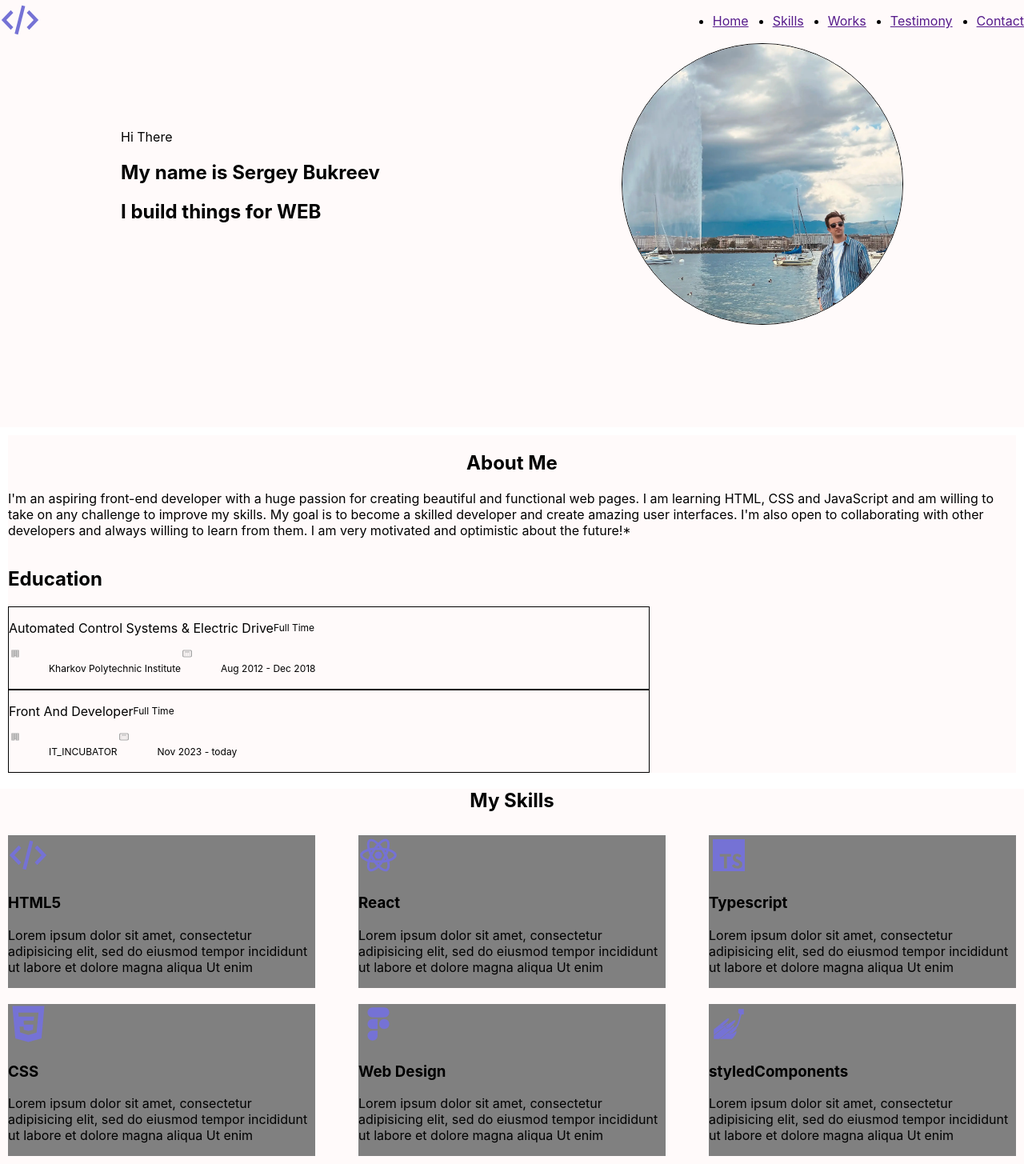
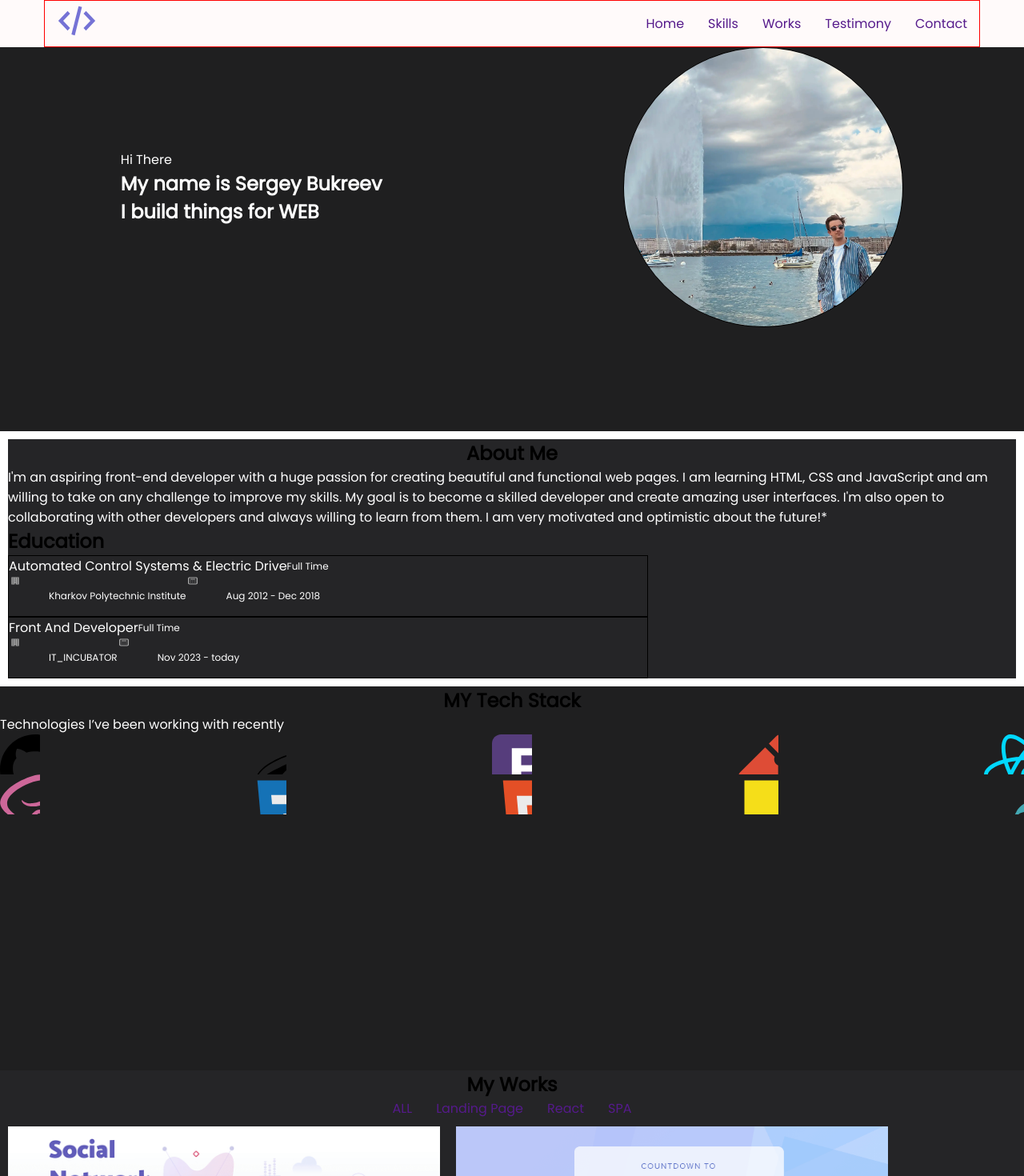
Before and after one commit to Sergey-Bukreev/Portfolio, a React app: page / in a window 1280 px wide. Shown: the top 1470 px of the page at 80% size. Built offline with nearby package versions, Linux system fonts and the light colour scheme.

Commit message:
fix mistakes

```diff
--- a/src/App.tsx
+++ b/src/App.tsx
@@ -10,6 +10,7 @@ import {Contacts} from "./layout/sections/contacts/Contacts";
 import {Slogan} from "./layout/sections/slogan/Slogan";
 import {Footer} from "./layout/footer/Footer";
 import {AboutMe} from "./layout/sections/aboutme/AboutMe";
+import {TechStack} from "./layout/sections/techStack/TechStack";
 
 
 
@@ -19,11 +20,11 @@ function App() {
                 <Header />
                 <Maine />
                 <AboutMe />
-                <Skills />
+                <TechStack />
                 <Works />
                 <Testimony />`
                 <Contacts />
-                <Slogan />`
+                <Slogan />
                 <Footer />
             </div>
 
--- a/src/index.tsx
+++ b/src/index.tsx
@@ -3,12 +3,14 @@ import ReactDOM from 'react-dom/client';
 import './index.css';
 import App from './App';
 import reportWebVitals from './reportWebVitals';
+import {GlobalStyle} from "./styles/Global.styled";
 
 const root = ReactDOM.createRoot(
   document.getElementById('root') as HTMLElement
 );
 root.render(
   <React.StrictMode>
+   <GlobalStyle />
     <App />
   </React.StrictMode>
 );
--- a/src/layout/header/Header.tsx
+++ b/src/layout/header/Header.tsx
@@ -2,13 +2,21 @@ import React from 'react';
 import styled from "styled-components";
 import Logo from "../../components/logo/Logo";
 import Menu from "../../components/menu/Menu";
+import {Container} from "../../components/Container";
+import {FlexWrapper} from "../../components/FlexWrapper";
 
 const items = ["Home", "Skills", "Works", "Testimony", "Contact"]
 export const Header = () => {
     return (
         <StyledHeader>
-            <Logo />
-            <Menu menuItems={items} />
+            <Container>
+                <FlexWrapper justify={"space-between"} align={"center"}>
+                    <Logo />
+                    <Menu menuItems={items} />
+                </FlexWrapper>
+
+            </Container>
+
         </StyledHeader>
     );
 };
@@ -16,8 +24,6 @@ export const Header = () => {
 
 const StyledHeader = styled.header`
   background-color: snow;
-  display: flex;
-  justify-content: space-between;
 
 `
 export default Header
--- a/src/layout/sections/aboutme/AboutMe.tsx
+++ b/src/layout/sections/aboutme/AboutMe.tsx
@@ -23,7 +23,7 @@ import {Card} from "./card/Card";
     );
 };
 
-const StyledAboutMe = styled.div`
+const StyledAboutMe = styled.section`
 background-color: snow;
   margin: 10px;
 
--- a/src/layout/sections/maine/Maine.tsx
+++ b/src/layout/sections/maine/Maine.tsx
@@ -25,7 +25,7 @@ const Photo = styled.img`
   border: black 1px solid;
 `
 
-const StyledMaine = styled.div`
+const StyledMaine = styled.section`
   min-height: 60vh;
   background-color: snow;
 `
--- a/src/layout/sections/techStack/TechStack.tsx
+++ b/src/layout/sections/techStack/TechStack.tsx
@@ -29,7 +29,7 @@ import {FlexWrapper} from "../../../components/FlexWrapper";
     );
 };
 
-const StyledTechStack = styled.div`
-min-height: 30vh;
+const StyledTechStack = styled.section`
+min-height: 60vh;
 `
 const Text = styled.span``
```
